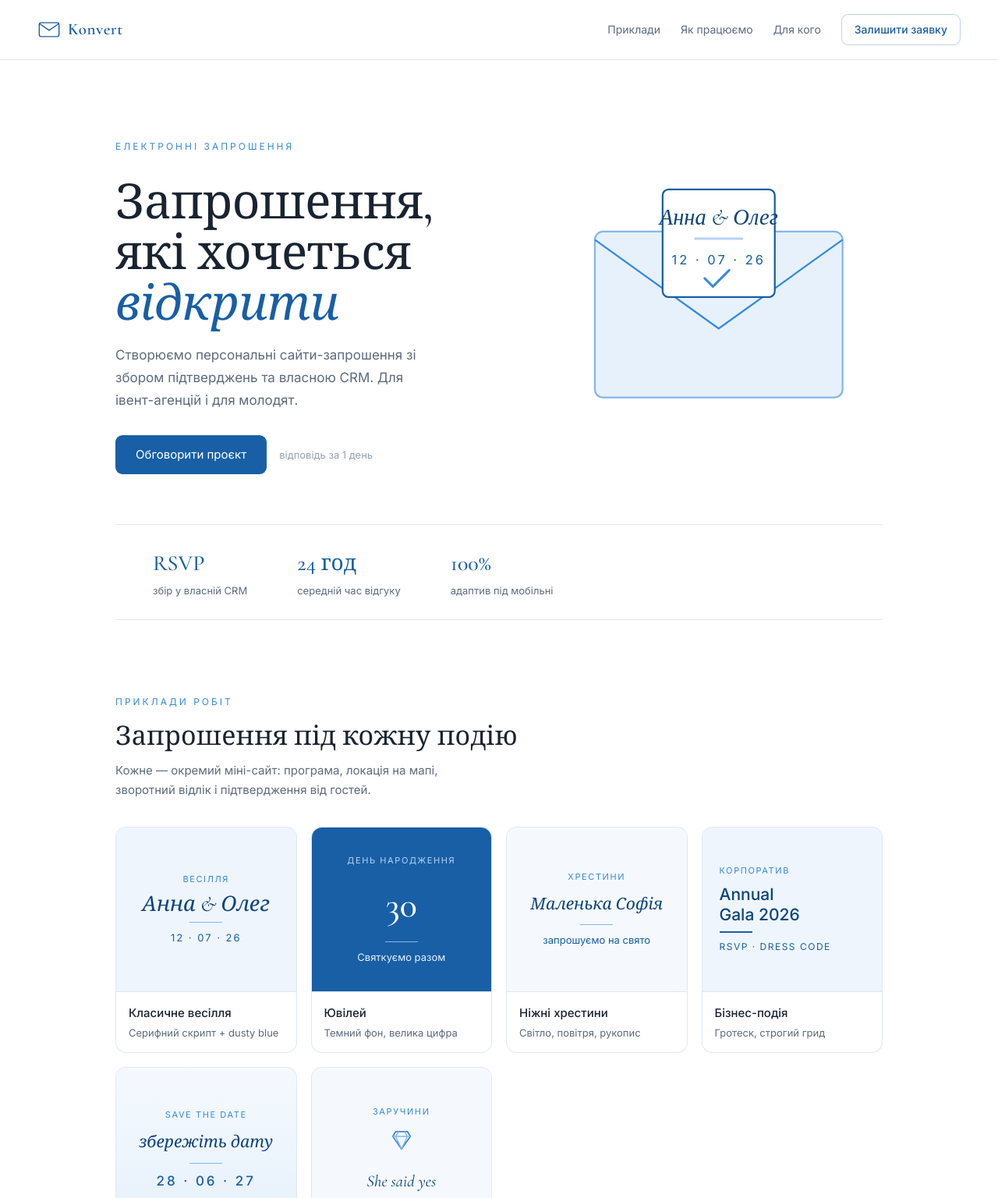
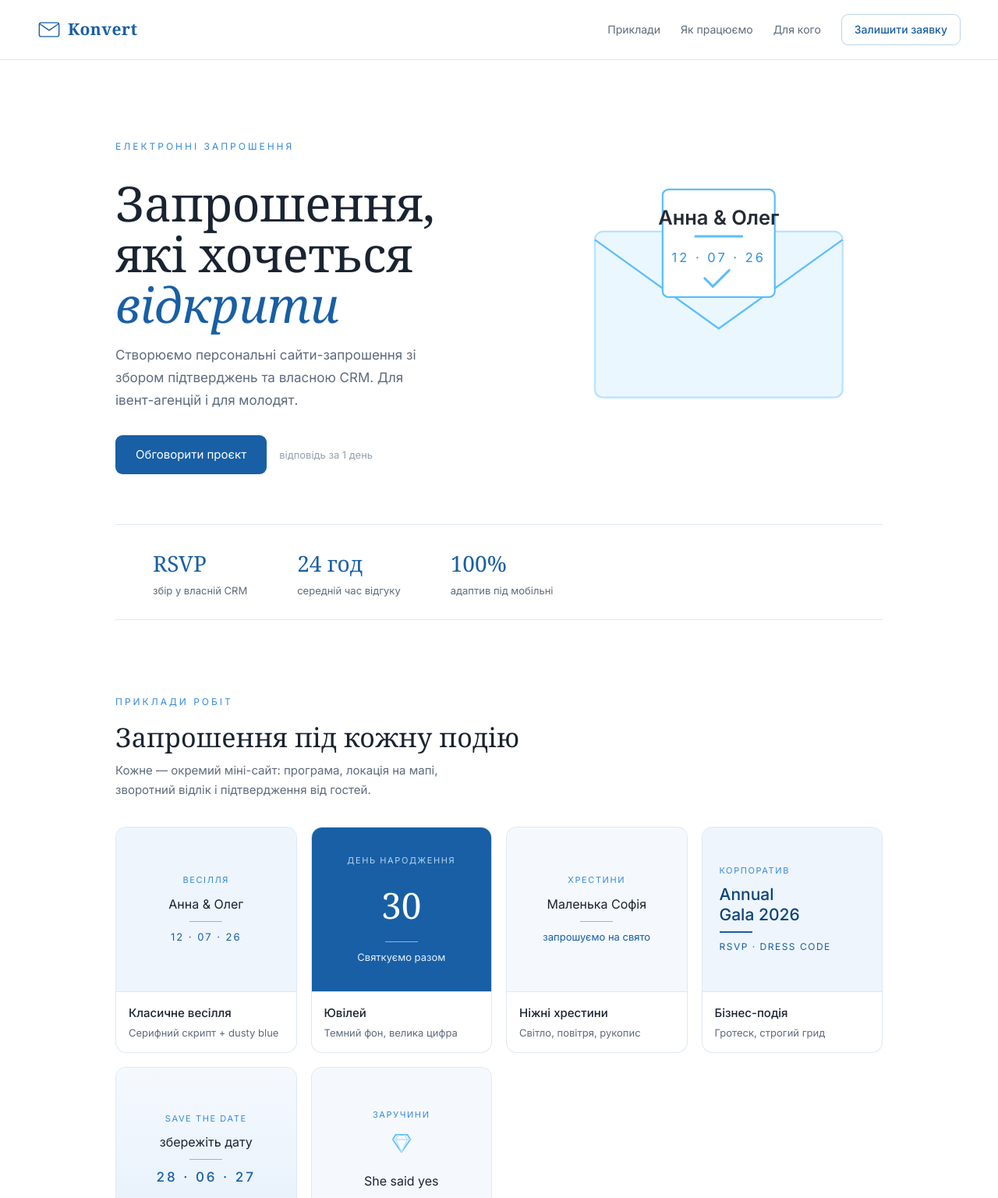
Before and after one commit to katerynahavrysh/Konvert, a plain HTML site: page index.html in a window 1280 px wide. Shown: the top 1536 px of the page at 78% size. Drawn offline with nearby package versions, Linux system fonts and the light colour scheme.

Commit message:
index.html

```diff
--- a/index.html
+++ b/index.html
@@ -15,7 +15,7 @@
 
 <link rel="preconnect" href="https://fonts.googleapis.com" />
 <link rel="preconnect" href="https://fonts.gstatic.com" crossorigin />
-<link href="https://fonts.googleapis.com/css2?family=Cormorant+Garamond:ital,wght@0,400;0,500;0,600;1,400;1,500&family=Inter:wght@400;500&display=swap" rel="stylesheet" />
+<link href="https://fonts.googleapis.com/css2?family=Inter:wght@400;500;600&display=swap" rel="stylesheet" />
 <link rel="stylesheet" href="styles.css" />
 </head>
 <body>
@@ -51,14 +51,14 @@
     </div>
     <div class="hero-visual" aria-hidden="true">
       <svg viewBox="0 0 280 240" width="100%" height="100%" fill="none">
-        <rect x="34" y="58" width="212" height="142" rx="7" fill="#E6F1FB"/>
-        <rect x="34" y="58" width="212" height="142" rx="7" stroke="#85B7EB" stroke-width="1.5"/>
-        <path d="M34 65l106 76 106-76" stroke="#378ADD" stroke-width="1.5" stroke-linejoin="round"/>
-        <rect x="92" y="22" width="96" height="92" rx="5" fill="#fff" stroke="#185FA5" stroke-width="1.5"/>
-        <text x="140" y="52" text-anchor="middle" font-family="Cormorant Garamond, serif" font-style="italic" font-size="19" fill="#0C447C">Анна &amp; Олег</text>
-        <line x1="120" y1="64" x2="160" y2="64" stroke="#B5D4F4" stroke-width="2" stroke-linecap="round"/>
-        <text x="140" y="86" text-anchor="middle" font-family="Inter, sans-serif" font-size="11" letter-spacing="2" fill="#185FA5">12 · 07 · 26</text>
-        <path d="M128 98l7 7 14-14" stroke="#378ADD" stroke-width="2" stroke-linecap="round" stroke-linejoin="round"/>
+        <rect x="34" y="58" width="212" height="142" rx="7" fill="#EAF7FF"/>
+        <rect x="34" y="58" width="212" height="142" rx="7" stroke="#B9E2FF" stroke-width="1.5"/>
+        <path d="M34 65l106 76 106-76" stroke="#5BBEFF" stroke-width="1.5" stroke-linejoin="round"/>
+        <rect x="92" y="22" width="96" height="92" rx="5" fill="#fff" stroke="#5BBEFF" stroke-width="1.5"/>
+        <text x="140" y="52" text-anchor="middle" font-family="Inter, sans-serif" font-weight="600" font-size="17" fill="#252B33">Анна &amp; Олег</text>
+        <line x1="120" y1="62" x2="160" y2="62" stroke="#5BBEFF" stroke-width="2" stroke-linecap="round"/>
+        <text x="140" y="84" text-anchor="middle" font-family="Inter, sans-serif" font-size="11" letter-spacing="2" fill="#2A93DF">12 · 07 · 26</text>
+        <path d="M128 98l7 7 14-14" stroke="#5BBEFF" stroke-width="2" stroke-linecap="round" stroke-linejoin="round"/>
       </svg>
     </div>
   </section>
@@ -80,7 +80,7 @@
       <article class="card">
         <div class="card-prev prev-light">
           <span class="tag">Весілля</span>
-          <span class="script lg">Анна &amp; Олег</span>
+          <span class="name lg">Анна &amp; Олег</span>
           <span class="rule"></span>
           <span class="date">12 · 07 · 26</span>
         </div>
@@ -100,7 +100,7 @@
       <article class="card">
         <div class="card-prev prev-soft">
           <span class="tag">Хрестини</span>
-          <span class="script">Маленька Софія</span>
+          <span class="name">Маленька Софія</span>
           <span class="rule"></span>
           <span class="sub">запрошуємо на свято</span>
         </div>
@@ -120,7 +120,7 @@
       <article class="card">
         <div class="card-prev prev-grad">
           <span class="tag">Save the date</span>
-          <span class="script">збережіть дату</span>
+          <span class="name">збережіть дату</span>
           <span class="rule"></span>
           <span class="date big">28 · 06 · 27</span>
         </div>
@@ -131,9 +131,9 @@
         <div class="card-prev prev-soft">
           <span class="tag">Заручини</span>
           <span class="icon-diamond" aria-hidden="true">
-            <svg width="30" height="30" viewBox="0 0 24 24" fill="none"><path d="M6 3h12l3 5-9 13L3 8l3-5z" stroke="#378ADD" stroke-width="1.4" stroke-linejoin="round"/><path d="M3 8h18M9 3l-3 5 6 13 6-13-3-5" stroke="#85B7EB" stroke-width="1.1" stroke-linejoin="round"/></svg>
+            <svg width="30" height="30" viewBox="0 0 24 24" fill="none"><path d="M6 3h12l3 5-9 13L3 8l3-5z" stroke="#5BBEFF" stroke-width="1.4" stroke-linejoin="round"/><path d="M3 8h18M9 3l-3 5 6 13 6-13-3-5" stroke="#B9E2FF" stroke-width="1.1" stroke-linejoin="round"/></svg>
           </span>
-          <span class="script">She said yes</span>
+          <span class="name">She said yes</span>
         </div>
         <div class="card-meta"><h3>Заручини</h3><p>Лінійна іконка, акцент</p></div>
       </article>
```
